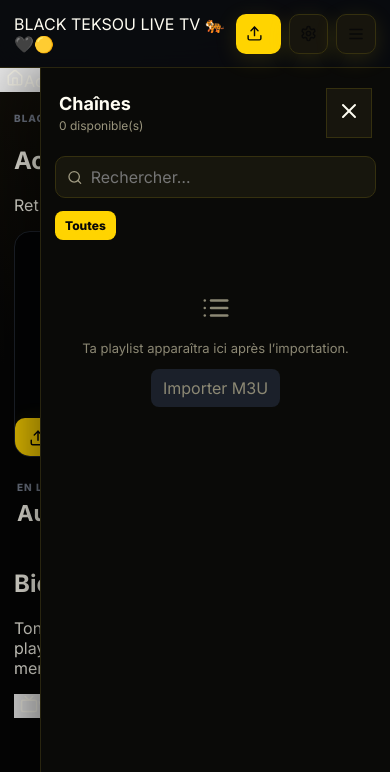
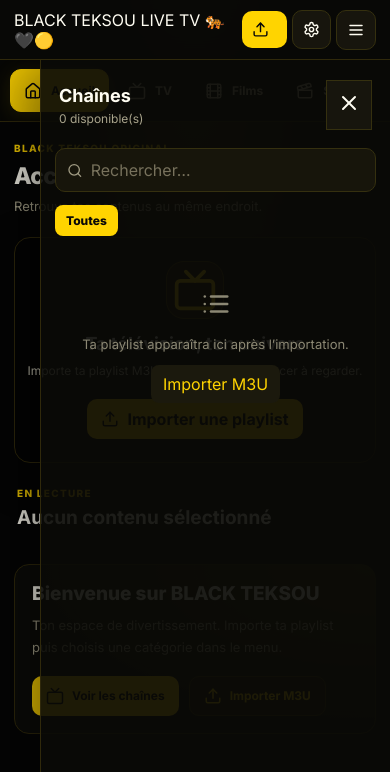
Before and after one commit to tekour/black-teksou-live-tv, a React (Vite) app: page / in a window 390 px wide. Shown: the top 772 px of the page. Built offline with nearby package versions, Linux system fonts and the light colour scheme.

Commit message:
Update styles.css

```diff
--- a/src/styles.css
+++ b/src/styles.css
@@ -1,3 +1,4 @@
+
 @import url("https://fonts.googleapis.com/css2?family=Inter:wght@400;500;600;700;800&display=swap");
 
 :root {
@@ -5,40 +6,66 @@
     color: #fffdf2;
     background: #050505;
     font-synthesis: none;
+    --jaune: #ffd400;
+    --noir: #050505;
+    --panneau: #0c0c09;
+    --bordure: #30290b;
+    --texte-secondaire: #a9a48c;
 }
+
 * {
     box-sizing: border-box;
 }
+
+html {
+    min-height: 100%;
+    scroll-behavior: smooth;
+}
+
 body {
     margin: 0;
-    background: #050505;
+    min-height: 100vh;
+    background: var(--noir);
 }
+
 button,
 input {
     font: inherit;
 }
+
 button {
     border: 0;
     cursor: pointer;
     color: inherit;
+    transition: background 0.2s ease, border-color 0.2s ease, transform 0.2s ease;
 }
+
+button:focus-visible,
+input:focus-visible {
+    outline: 2px solid var(--jaune);
+    outline-offset: 3px;
+}
+
 .app {
     min-height: 100vh;
-    background: radial-gradient(circle at 30% 0%, #17130a 0, #050505 42%);
+    background: radial-gradient(ellipse at 50% -15%, #302608 0, transparent 48%), #050505;
 }
+
 .topbar {
-    height: 68px;
-    border-bottom: 1px solid #29250f;
-    background: rgba(9, 11, 16, 0.92);
+    min-height: 68px;
+    border-bottom: 1px solid var(--bordure);
+    background: rgba(9, 9, 7, 0.96);
     display: flex;
     align-items: center;
     justify-content: space-between;
-    padding: 0 22px;
+    gap: 12px;
+    padding: 10px 22px;
     position: sticky;
     top: 0;
-    z-index: 5;
+    z-index: 10;
     backdrop-filter: blur(16px);
 }
+
 .brand {
     display: flex;
     align-items: center;
@@ -47,132 +74,269 @@
     font-weight: 800;
     letter-spacing: 0.4px;
 }
+
 .brand b {
-    color: #ffd400;
+    color: var(--jaune);
 }
+
 .brandIcon {
     width: 36px;
     height: 36px;
     border-radius: 11px;
-    background: #181426;
+    background: #1c1907;
     display: grid;
     place-items: center;
-    color: #ffd400;
+    color: var(--jaune);
+    box-shadow: 0 0 24px #ffd40022;
 }
+
 .topActions {
-    display: flex;
-    gap: 8px;
-}
-.topActions button,
-.emptyPlayer button,
-.urlRow button {
     display: flex;
     align-items: center;
     gap: 8px;
+}
+
+.topActions button,
+.emptyPlayer button,
+.urlRow button,
+.homeActions button {
+    display: flex;
+    align-items: center;
+    justify-content: center;
+    gap: 8px;
     padding: 10px 14px;
     border-radius: 10px;
-    background: #ffd400;
-    font-weight: 600;
+    background: var(--jaune);
+    color: #080808;
+    font-weight: 700;
 }
+
+.topActions button:hover,
+.emptyPlayer button:hover,
+.urlRow button:hover,
+.homeActions button:hover {
+    background: #ffe45c;
+    transform: translateY(-1px);
+}
+
 .topActions .secondary,
 .secondary {
     background: #17150d;
+    color: #fffdf2;
     padding: 10px;
     border: 1px solid #35300f;
 }
+
+.topActions .secondary:hover,
+.secondary:hover {
+    background: #282206;
+    border-color: var(--jaune);
+}
+
 .settingsPanel {
     position: absolute;
     right: 20px;
     top: 76px;
     width: min(600px, calc(100% - 40px));
-    z-index: 8;
-    background: #131720;
-    border: 1px solid #2a303c;
+    z-index: 12;
+    background: #11110c;
+    border: 1px solid var(--bordure);
     border-radius: 14px;
     padding: 16px;
-    box-shadow: 0 20px 60px #0009;
+    box-shadow: 0 20px 60px #000b;
 }
+
 .urlRow {
     display: flex;
     align-items: center;
     gap: 8px;
     margin: 10px 0;
 }
+
 .urlRow input {
+    min-width: 0;
     flex: 1;
-    background: #0b0b08;
-    border: 1px solid #2a303c;
+    background: #080806;
+    border: 1px solid #35300f;
     color: #fff;
     padding: 11px;
     border-radius: 9px;
     outline: none;
 }
+
 .settingsPanel small {
-    color: #9b967f;
+    color: var(--texte-secondaire);
+    line-height: 1.6;
 }
+
+/* MENU PRINCIPAL */
+
+.mainNav {
+    position: sticky;
+    top: 68px;
+    z-index: 8;
+    display: flex;
+    align-items: center;
+    justify-content: center;
+    gap: 8px;
+    padding: 12px 18px;
+    background: rgba(8, 8, 6, 0.96);
+    border-bottom: 1px solid var(--bordure);
+    backdrop-filter: blur(14px);
+}
+
+.navItem {
+    display: flex;
+    align-items: center;
+    justify-content: center;
+    gap: 9px;
+    padding: 11px 19px;
+    min-height: 43px;
+    border: 1px solid transparent;
+    border-radius: 11px;
+    background: transparent;
+    color: #b8b29a;
+    font-size: 13px;
+    font-weight: 700;
+    white-space: nowrap;
+}
+
+.navItem:hover {
+    color: #fff;
+    background: #191609;
+    border-color: #3b320b;
+}
+
+.navItem.active {
+    color: #080808;
+    background: var(--jaune);
+    border-color: var(--jaune);
+    box-shadow: 0 4px 20px #ffd40020;
+}
+
+.navItem.active svg {
+    color: #080808;
+}
+
+/* DISPOSITION */
+
 .layout {
     display: grid;
     grid-template-columns: minmax(0, 1fr) 350px;
-    min-height: calc(100vh - 68px);
+    min-height: calc(100vh - 124px);
 }
+
 .playerArea {
     padding: 24px;
     min-width: 0;
 }
+
+.pageIntro {
+    display: flex;
+    align-items: center;
+    justify-content: space-between;
+    gap: 16px;
+    margin-bottom: 20px;
+}
+
+.pageIntro h2 {
+    margin: 6px 0;
+    font-size: 27px;
+    font-weight: 800;
+    letter-spacing: -0.7px;
+}
+
+.pageIntro p {
+    margin: 0;
+    color: var(--texte-secondaire);
+    font-size: 13px;
+    line-height: 1.6;
+}
+
+.eyebrow {
+    font-size: 10px;
+    color: var(--jaune);
+    font-weight: 800;
+    letter-spacing: 1.3px;
+}
+
 .videoWrap {
-    aspect-ratio: 16/9;
-    background: #030405;
-    border: 1px solid #20252e;
+    aspect-ratio: 16 / 9;
+    background: #030303;
+    border: 1px solid var(--bordure);
     border-radius: 16px;
     overflow: hidden;
     position: relative;
     display: grid;
     place-items: center;
+    box-shadow: 0 14px 45px #0005;
 }
+
 .videoWrap video {
     width: 100%;
     height: 100%;
     object-fit: contain;
 }
+
 .emptyPlayer {
     position: absolute;
+    inset: 0;
+    display: flex;
+    flex-direction: column;
+    align-items: center;
+    justify-content: center;
     text-align: center;
+    padding: 20px;
     color: #c9c6b5;
 }
+
 .emptyPlayer h2 {
-    margin: 12px 0 7px;
+    margin: 14px 0 7px;
     color: #fff;
+    font-size: clamp(18px, 2.5vw, 25px);
 }
+
 .emptyPlayer p {
+    max-width: 380px;
     margin: 0 0 18px;
+    font-size: 13px;
+    line-height: 1.6;
 }
+
 .bigIcon {
-    width: 82px;
-    height: 82px;
-    border-radius: 24px;
-    background: #151a24;
-    margin: auto;
+    width: 76px;
+    height: 76px;
+    border: 1px solid #54470b;
+    border-radius: 23px;
+    background: #191506;
     display: grid;
     place-items: center;
-    color: #ffd400;
+    color: var(--jaune);
+    box-shadow: 0 0 40px #ffd40012;
 }
+
 .loader {
     position: absolute;
     display: flex;
     gap: 10px;
     align-items: center;
-    background: #0b0d12e8;
+    background: #0b0b08ed;
+    border: 1px solid var(--bordure);
     padding: 12px 16px;
     border-radius: 12px;
 }
+
 .spin {
+    color: var(--jaune);
     animation: spin 1s linear infinite;
 }
+
 @keyframes spin {
     to {
         transform: rotate(360deg);
     }
 }
+
 .errorBox {
     position: absolute;
     bottom: 70px;
@@ -186,45 +350,62 @@
     display: flex;
     gap: 8px;
     align-items: center;
+    font-size: 13px;
 }
+
 .videoControls {
     position: absolute;
     bottom: 0;
     left: 0;
     right: 0;
-    height: 58px;
+    min-height: 58px;
     display: flex;
     align-items: center;
     gap: 10px;
     padding: 0 14px;
     background: linear-gradient(transparent, #050505f5);
 }
+
 .videoControls button {
     background: none;
     padding: 6px;
+    display: flex;
+    align-items: center;
+    justify-content: center;
 }
+
+.videoControls button:hover {
+    color: var(--jaune);
+}
+
 .videoControls svg {
     width: 19px;
 }
+
 .videoControls input {
     width: 90px;
 }
+
 .controlSpacer {
     flex: 1;
 }
+
 .liveBadge {
+    color: var(--jaune);
     font-size: 11px;
     font-weight: 800;
     letter-spacing: 0.8px;
 }
+
 .liveBadge i {
     display: inline-block;
     width: 6px;
     height: 6px;
-    background: #ffcf00;
+    background: var(--jaune);
     border-radius: 50%;
     margin-right: 5px;
 }
+
 .nowPlaying {
     display: flex;
     justify-content: space-between;
@@ -232,92 +413,183 @@
     align-items: center;
     padding: 18px 3px;
 }
-.eyebrow {
-    font-size: 10px;
-    color: #777f8f;
-    font-weight: 800;
-    letter-spacing: 1px;
-}
+
 .nowPlaying h1 {
     font-size: 22px;
+    line-height: 1.3;
     margin: 5px 0;
+    overflow-wrap: anywhere;
 }
+
 .sub {
-    color: #a7a38e;
+    color: var(--texte-secondaire);
     font-size: 13px;
 }
+
 .favButton {
-    background: #17160d;
-    border: 1px solid #3b360f;
+    flex-shrink: 0;
+    background: #17150b;
+    color: #fffdf2;
+    border: 1px solid #453a0c;
     padding: 10px 13px;
     border-radius: 10px;
     display: flex;
     align-items: center;
     gap: 8px;
+    font-size: 12px;
+    font-weight: 600;
 }
+
+.favButton:hover {
+    border-color: var(--jaune);
+    background: #211b06;
+}
+
+.favButton svg {
+    width: 18px;
+    color: var(--jaune);
+}
+
+/* ACCUEIL */
+
+.homeWelcome {
+    margin-top: 10px;
+    padding: 22px;
+    border: 1px solid var(--bordure);
+    border-radius: 15px;
+    background: radial-gradient(ellipse at top right, #302608 0, transparent 65%), #0c0c09;
+}
+
+.homeWelcome h2 {
+    margin: 0 0 9px;
+    font-size: 19px;
+    font-weight: 800;
+}
+
+.homeWelcome p {
+    margin: 0;
+    color: var(--texte-secondaire);
+    font-size: 13px;
+    line-height: 1.7;
+}
+
+.homeActions {
+    display: flex;
+    flex-wrap: wrap;
+    gap: 10px;
+    margin-top: 18px;
+}
+
+.homeActions button {
+    font-size: 12px;
+}
+
+.homeActions button:last-child {
+    color: var(--jaune);
+    background: #191609;
+    border: 1px solid #453a0c;
+}
+
+.homeActions button:last-child:hover {
+    background: #282206;
+}
+
+/* LISTE DES CHAÎNES */
+
 .sidebar {
-    border-left: 1px solid #29250f;
-    background: #0a0a08;
+    border-left: 1px solid var(--bordure);
+    background: rgba(10, 10, 7, 0.92);
     display: flex;
     flex-direction: column;
-    min-height: calc(100vh - 68px);
+    min-height: calc(100vh - 124px);
+    min-width: 0;
 }
+
 .sidebarHead {
     display: flex;
     justify-content: space-between;
     align-items: center;
     padding: 20px 18px 10px;
 }
+
 .sidebarHead h2 {
     margin: 0;
     font-size: 18px;
 }
+
 .sidebarHead span {
-    color: #9a957d;
+    display: block;
+    margin-top: 5px;
+    color: var(--texte-secondaire);
     font-size: 12px;
 }
+
 .search {
     margin: 8px 14px;
     display: flex;
     align-items: center;
     gap: 8px;
-    background: #17160d;
+    background: #17150b;
     border: 1px solid #35300f;
     border-radius: 10px;
     padding: 0 11px;
     color: #a09b83;
 }
+
+.search:focus-within {
+    border-color: #ffd40088;
+    box-shadow: 0 0 0 3px #ffd4000d;
+}
+
 .search input {
+    min-width: 0;
     background: none;
     border: 0;
     outline: 0;
     color: #fff;
-    padding: 10px 0;
+    padding: 11px 0;
     width: 100%;
 }
+
+.search input::placeholder,
+.urlRow input::placeholder {
+    color: #77715c;
+}
+
 .groups {
     display: flex;
     gap: 6px;
     padding: 5px 14px 10px;
-    overflow: auto;
+    overflow-x: auto;
+    scrollbar-width: thin;
 }
+
 .groups button {
     white-space: nowrap;
-    background: #17160d;
+    background: #17150b;
     color: #aaa58d;
     padding: 7px 10px;
+    border: 1px solid transparent;
     border-radius: 8px;
     font-size: 12px;
 }
+
+.groups button:hover {
+    border-color: #5b4e0b;
+}
+
 .groups button.active {
-    background: #ffd400;
-    color: #fff;
+    background: var(--jaune);
+    color: #080808;
+    font-weight: 800;
 }
+
 .channelList {
     overflow: auto;
     flex: 1;
     padding: 3px 9px;
 }
+
 .channel {
     width: 100%;
     display: flex;
@@ -325,36 +597,45 @@
     text-align: left;
     gap: 10px;
     padding: 9px;
+    border: 1px solid transparent;
     border-radius: 11px;
     background: transparent;
     margin-bottom: 3px;
 }
+
 .channel:hover {
-    background: #17150d;
+    background: #17150b;
+    border-color: #30290b;
 }
+
 .channel.selected {
-    background: #2a2407;
+    background: #282206;
+    border-color: #5b4e0b;
 }
+
 .logo {
     width: 40px;
     height: 40px;
     border-radius: 9px;
-    background: #181d27;
+    background: #191609;
     display: grid;
     place-items: center;
     flex: none;
-    color: #8c8874;
+    color: #b7a64a;
     overflow: hidden;
 }
+
 .logo img {
     width: 100%;
     height: 100%;
     object-fit: contain;
 }
+
 .channelText {
     min-width: 0;
     flex: 1;
 }
+
 .channelText strong {
     display: block;
     white-space: nowrap;
@@ -362,31 +643,38 @@
     text-overflow: ellipsis;
     font-size: 13px;
 }
+
 .channelText span {
     display: block;
-    color: #99947e;
+    color: var(--texte-secondaire);
     font-size: 11px;
     margin-top: 3px;
 }
+
 .star {
-    color: #ffd400;
+    color: var(--jaune);
 }
+
 .listEmpty {
     text-align: center;
     color: #8c8874;
     padding: 40px 15px;
 }
+
 .listEmpty p {
     font-size: 13px;
 }
+
 .listEmpty button {
-    background: #1b202a;
+    background: #1b190d;
     padding: 9px 12px;
     border-radius: 8px;
+    color: var(--jaune);
 }
+
 .clear {
     margin: 10px 14px 15px;
-    background: #17160d;
+    background: #17150b;
     color: #a9a48c;
     padding: 10px;
     border-radius: 9px;
@@ -394,126 +682,165 @@
     justify-content: center;
     gap: 7px;
 }
+
+.clear:hover {
+    border-color: var(--jaune);
+    color: var(--jaune);
+}
+
 .mobileOnly {
     display: none;
 }
+
+/* TABLETTES ET TÉLÉPHONES */
 
 @media (max-width: 900px) {
     .layout {
         grid-template-columns: 1fr;
     }
+
     .sidebar {
         position: fixed;
         right: 0;
-        top: 68px;
+        top: 60px;
         bottom: 0;
         width: min(350px, 92vw);
-        z-index: 4;
+        min-height: 0;
+        z-index: 9;
         transform: translateX(100%);
-        transition: 0.2s;
+        transition: transform 0.2s ease;
         box-shadow: -20px 0 60px #0008;
     }
+
     .sidebar.open {
         transform: translateX(0);
     }
+
     .mobileOnly {
         display: block;
     }
+
     .playerArea {
         padding: 14px;
     }
+
     .topbar {
-        padding: 0 14px;
+        min-height: 60px;
+        padding: 8px 14px;
     }
-    .topActions .topActions button {
+
+    .topActions button {
         padding: 9px;
     }
+
+    .mainNav {
+        top: 60px;
+        justify-content: flex-start;
+        overflow-x: auto;
+        padding: 9px 10px;
+        gap: 5px;
+    }
+
+    .navItem {
+        padding: 10px 13px;
+        font-size: 12px;
+    }
+
     .nowPlaying {
         align-items: flex-start;
     }
+
     .favButton {
         font-size: 12px;
     }
 }
+
 @media (max-width: 560px) {
+    .brand {
+        gap: 7px;
+    }
+
     .brand span {
-        font-size: 15px;
+        font-size: 14px;
     }
+
+    .brandIcon {
+        width: 31px;
+        height: 31px;
+        flex-shrink: 0;
+    }
+
+    .topActions {
+        gap: 5px;
+    }
+
     .topActions > button:first-child {
         font-size: 0;
         padding: 10px;
     }
+
     .topActions > button:first-child svg {
         margin: 0;
     }
+
     .videoWrap {
-        aspect-ratio: 16/10;
+        aspect-ratio: 16 / 10;
     }
+
+    .emptyPlayer {
+        padding: 12px;
+    }
+
+    .bigIcon {
+        width: 58px;
+        height: 58px;
+        border-radius: 18px;
+    }
+
+    .emptyPlayer p {
+        font-size: 12px;
+    }
+
     .nowPlaying {
         display: block;
     }
+
+    .nowPlaying h1 {
+        font-size: 19px;
+    }
+
     .favButton {
         margin-top: 12px;
     }
+
     .videoControls input {
         width: 60px;
     }
+
+    .pageIntro h2 {
+        font-size: 23px;
+    }
+
+    .homeWelcome {
+        padding: 17px;
+    }
+
+    .settingsPanel {
+        right: 10px;
+        width: calc(100% - 20px);
+    }
+
+    .urlRow {
+        flex-wrap: wrap;
+    }
+
+    .urlRow input {
+        width: 100%;
+        flex-basis: 100%;
+    }
 }
 
-/* BLACK + YELLOW THEME */
-.brand b {
-    color: #ffd400;
-}
-.brandIcon {
-    background: #1c1907;
-    color: #ffd400;
-    box-shadow: 0 0 24px #ffd40022;
-}
-.topActions button,
-.emptyPlayer button,
-.urlRow button {
-    color: #090909;
-    background: #ffd400;
-    box-shadow: 0 5px 22px #ffd40020;
-}
-.topActions button:hover,
-.emptyPlayer button:hover,
-.urlRow button:hover {
-    background: #ffe45c;
-}
-.groups button.active {
-    background: #ffd400;
-    color: #080808;
-    font-weight: 800;
-}
-.channel.selected {
-    background: #282206;
-    border: 1px solid #5b4e0b;
-}
-.favButton:hover,
-.clear:hover,
-.groups button:hover,
-.channel:hover {
-    border-color: #5b4e0b;
-}
-.favButton svg,
-.star {
-    color: #ffd400;
-}
-.liveBadge {
-    color: #ffd400;
-}
-.search:focus-within {
-    border-color: #ffd40055;
-    box-shadow: 0 0 0 3px #ffd4000d;
-}
-.urlRow button:disabled {
-    opacity: 0.55;
-}
-input[type="range"] {
-    accent-color: #ffd400;
-}
 ::selection {
-    background: #ffd400;
+    background: var(--jaune);
     color: #090909;
 }
```
